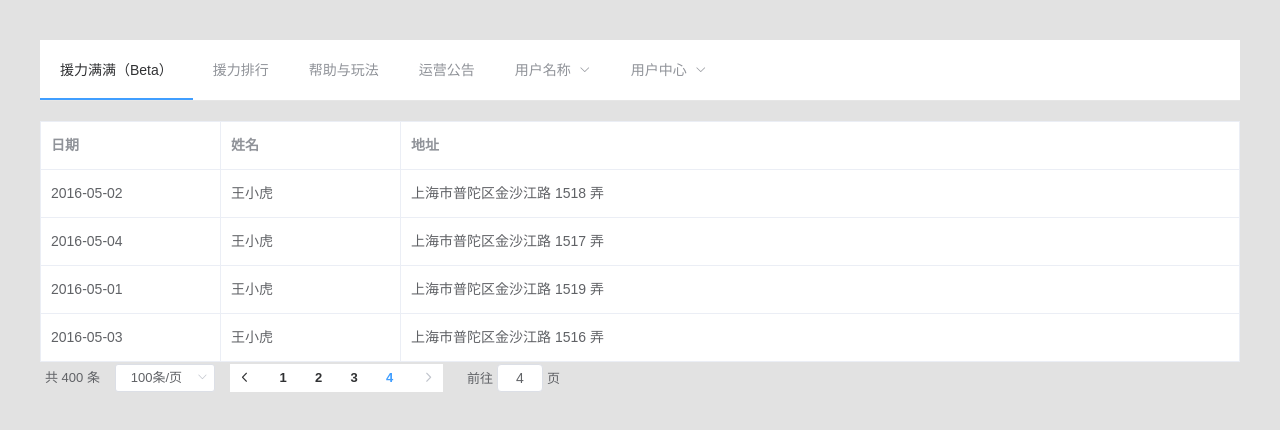
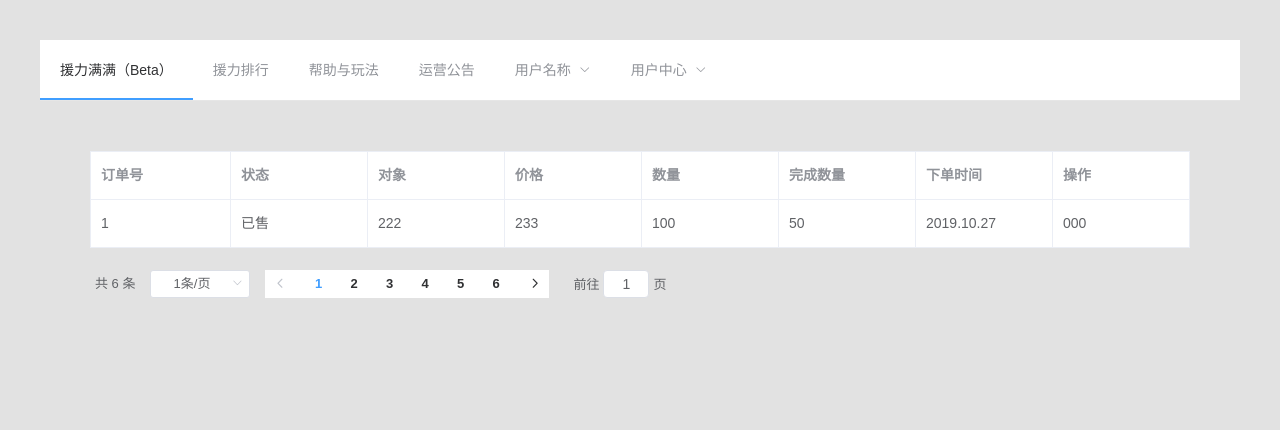
Before and after one commit to songguoguo927/ylmm-web, a Vue app: page /orders in a window 1280 px wide. Shown: the top 430 px of the page. Built offline with nearby package versions, Linux system fonts and the light colour scheme.

Commit message:
elementui 表格与分页假数据联动

```diff
--- a/src/containers/components/Deals.vue
+++ b/src/containers/components/Deals.vue
@@ -1,33 +1,23 @@
 <template>
-<div>
-  <el-table
-    :data="tableData"
-    border
-    style="width: 100%">
-    <el-table-column
-      prop="date"
-      label="日期"
-      width="180">
-    </el-table-column>
-    <el-table-column
-      prop="name"
-      label="姓名"
-      width="180">
-    </el-table-column>
-    <el-table-column
-      prop="address"
-      label="地址">
-    </el-table-column>
+<div style="margin:50px">
+  <el-table :data="showTableData" border style="width: 100%">
+    <el-table-column prop="dealsID" label="交易ID"></el-table-column> <!--  width="180" -->
+    <el-table-column prop="time" label="时间"></el-table-column>
+    <el-table-column prop="guadan" label="挂单ID"></el-table-column>
+    <el-table-column prop="type" label="类型"></el-table-column>
+    <el-table-column prop="yuanli" label="援力变化"></el-table-column>
+    <el-table-column prop="stock" label="股票变化"></el-table-column>
+    <el-table-column prop="details" label="详情"></el-table-column>
   </el-table>
   <div class="block">
     <el-pagination
       @size-change="handleSizeChange"
       @current-change="handleCurrentChange"
-      :current-page="currentPage4"
-      :page-sizes="[100, 200, 300, 400]"
-      :page-size="100"
+      :current-page="currentPage"
+      :page-sizes="pageSizes"
+      :page-size="defaultPS"
       layout="total, sizes, prev, pager, next, jumper"
-      :total="400">
+      :total="total">
     </el-pagination>
   </div>
   </div>
@@ -36,36 +26,66 @@
   export default {
     data() {
       return {
-        tableData: [{
-          date: '2016-05-02',
-          name: '王小虎',
-          address: '上海市普陀区金沙江路 1518 弄'
-        }, {
-          date: '2016-05-04',
-          name: '王小虎',
-          address: '上海市普陀区金沙江路 1517 弄'
-        }, {
-          date: '2016-05-01',
-          name: '王小虎',
-          address: '上海市普陀区金沙江路 1519 弄'
-        }, {
-          date: '2016-05-03',
-          name: '王小虎',
-          address: '上海市普陀区金沙江路 1516 弄'
-        }],
-        currentPage1: 5,
-        currentPage2: 5,
-        currentPage3: 5,
-        currentPage4: 4
+        alltableData:[
+          {
+            dealsID:'1',
+            time:'已售',
+            guadan:'222',
+            price:233,
+            type:100,
+            yuanli:50,
+            stock:'2019.10.27',
+            details:'000'
+          },
+          { dealsID:'2',},
+          { dealsID:'3',},
+          { dealsID:'4',},
+          { dealsID:'5',},
+          { dealsID:'6',},
+        ],
+        pageSizes:[1, 2, 3, 4],//可设置每页展示多少条数据 ，默认1条
+        defaultPS:1,//每页显示多少条
+        currentPage: 1,//当前页数
+      }
+    },
+    computed:{
+      showTableData:{
+        get: function () {
+          if(this.currentPage==1){
+            return this.alltableData.slice(0,this.defaultPS)
+          }
+          else{
+            let r = this.alltableData.slice((this.currentPage-1)*this.defaultPS,this.defaultPS*this.currentPage)
+            // console.log(r)
+            return r
+          }
+        },
+        set:function(v){
+          console.log(v,'---')
+          return v
+        }
+      },
+      total:{
+        get(){
+          return this.alltableData.length
+        }
       }
     },
     methods: {
       handleSizeChange(val) {
         console.log(`每页 ${val} 条`);
+        this.defaultPS = val
       },
       handleCurrentChange(val) {
-        console.log(`当前页: ${val}`);
+        console.log(`当前页: ${val}`)
+        this.currentPage = val;
+        // this.showTableData =  this.alltableData.slice((this.currentPage-1)*this.defaultPS,this.defaultPS*this.currentPage)
       }
     },
   }
 </script>
+<style lang="css" scoped>
+.block{
+  margin-top:20px;
+}
+</style>
--- a/src/containers/components/Order.vue
+++ b/src/containers/components/Order.vue
@@ -1,33 +1,24 @@
 <template>
-<div>
-  <el-table
-    :data="tableData"
-    border
-    style="width: 100%">
-    <el-table-column
-      prop="date"
-      label="日期"
-      width="180">
-    </el-table-column>
-    <el-table-column
-      prop="name"
-      label="姓名"
-      width="180">
-    </el-table-column>
-    <el-table-column
-      prop="address"
-      label="地址">
-    </el-table-column>
+<div style="margin:50px">
+  <el-table :data="showTableData" border style="width: 100%">
+    <el-table-column prop="orderId" label="订单号"></el-table-column> <!--  width="180" -->
+    <el-table-column prop="status" label="状态"></el-table-column>
+    <el-table-column prop="who" label="对象"></el-table-column>
+    <el-table-column prop="price" label="价格"></el-table-column>
+    <el-table-column prop="nums" label="数量"></el-table-column>
+    <el-table-column prop="finishedNums" label="完成数量"></el-table-column>
+    <el-table-column prop="orderTime" label="下单时间"></el-table-column>
+    <el-table-column prop="operation" label="操作"></el-table-column>
   </el-table>
   <div class="block">
     <el-pagination
       @size-change="handleSizeChange"
       @current-change="handleCurrentChange"
-      :current-page="currentPage4"
-      :page-sizes="[100, 200, 300, 400]"
-      :page-size="100"
+      :current-page="currentPage"
+      :page-sizes="pageSizes"
+      :page-size="defaultPS"
       layout="total, sizes, prev, pager, next, jumper"
-      :total="400">
+      :total="total">
     </el-pagination>
   </div>
   </div>
@@ -36,36 +27,66 @@
   export default {
     data() {
       return {
-        tableData: [{
-          date: '2016-05-02',
-          name: '王小虎',
-          address: '上海市普陀区金沙江路 1518 弄'
-        }, {
-          date: '2016-05-04',
-          name: '王小虎',
-          address: '上海市普陀区金沙江路 1517 弄'
-        }, {
-          date: '2016-05-01',
-          name: '王小虎',
-          address: '上海市普陀区金沙江路 1519 弄'
-        }, {
-          date: '2016-05-03',
-          name: '王小虎',
-          address: '上海市普陀区金沙江路 1516 弄'
-        }],
-        currentPage1: 5,
-        currentPage2: 5,
-        currentPage3: 5,
-        currentPage4: 4
+        alltableData:[
+          {
+            orderId:'1',
+            status:'已售',
+            who:'222',
+            price:233,
+            nums:100,
+            finishedNums:50,
+            orderTime:'2019.10.27',
+            operation:'000'
+          },
+          { orderId:'2',},
+          { orderId:'3',},
+          { orderId:'4',},
+          { orderId:'5',},
+          { orderId:'6',},
+        ],
+        pageSizes:[1, 2, 3, 4],//可设置每页展示多少条数据 ，默认1条
+        defaultPS:1,//每页显示多少条
+        currentPage: 1,//当前页数
+      }
+    },
+    computed:{
+      showTableData:{
+        get: function () {
+          if(this.currentPage==1){
+            return this.alltableData.slice(0,this.defaultPS)
+          }
+          else{
+            let r = this.alltableData.slice((this.currentPage-1)*this.defaultPS,this.defaultPS*this.currentPage)
+            // console.log(r)
+            return r
+          }
+        },
+        set:function(v){
+          console.log(v,'---')
+          return v
+        }
+      },
+      total:{
+        get(){
+          return this.alltableData.length
+        }
       }
     },
     methods: {
       handleSizeChange(val) {
         console.log(`每页 ${val} 条`);
+        this.defaultPS = val
       },
       handleCurrentChange(val) {
-        console.log(`当前页: ${val}`);
+        console.log(`当前页: ${val}`)
+        this.currentPage = val;
+        // this.showTableData =  this.alltableData.slice((this.currentPage-1)*this.defaultPS,this.defaultPS*this.currentPage)
       }
     },
   }
 </script>
+<style lang="css" scoped>
+.block{
+  margin-top:20px;
+}
+</style>
```
